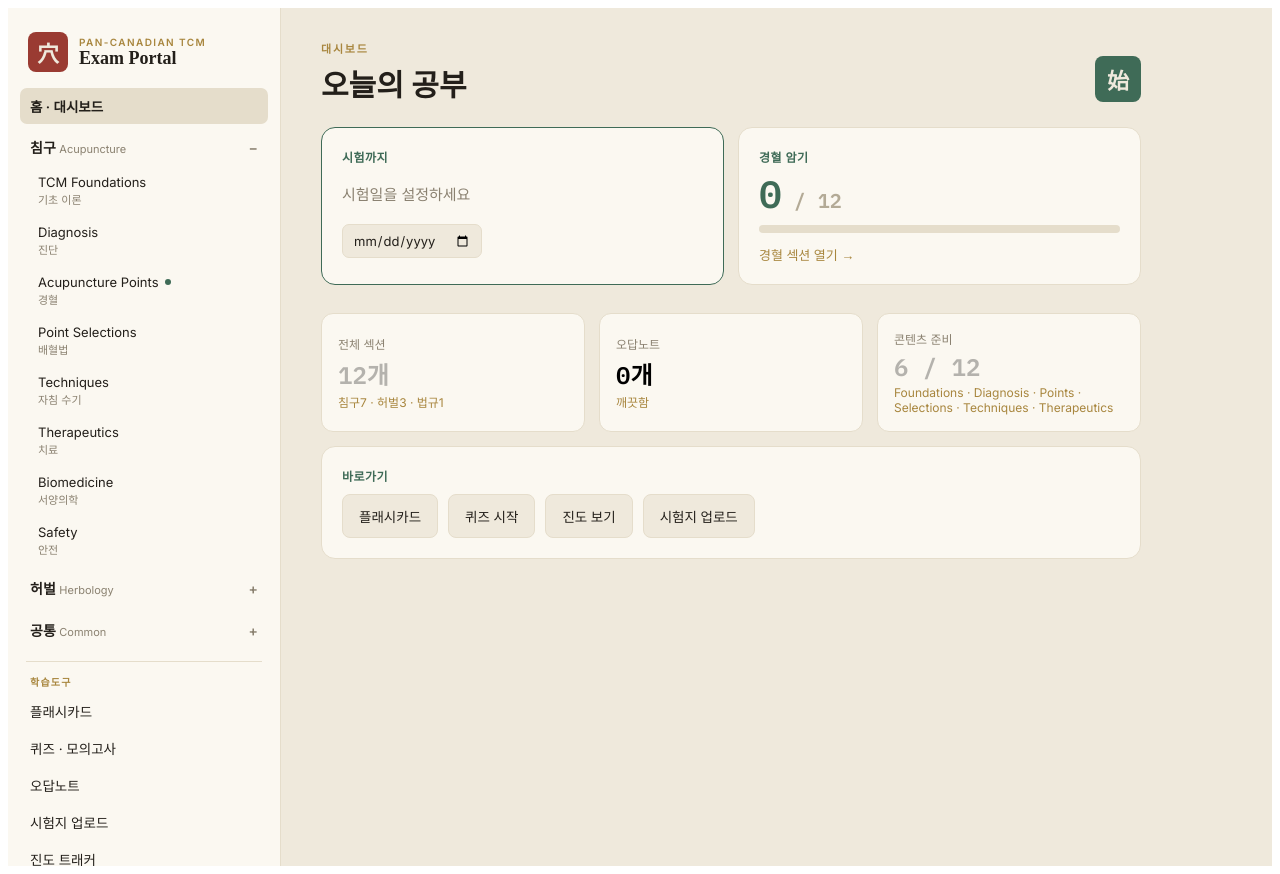
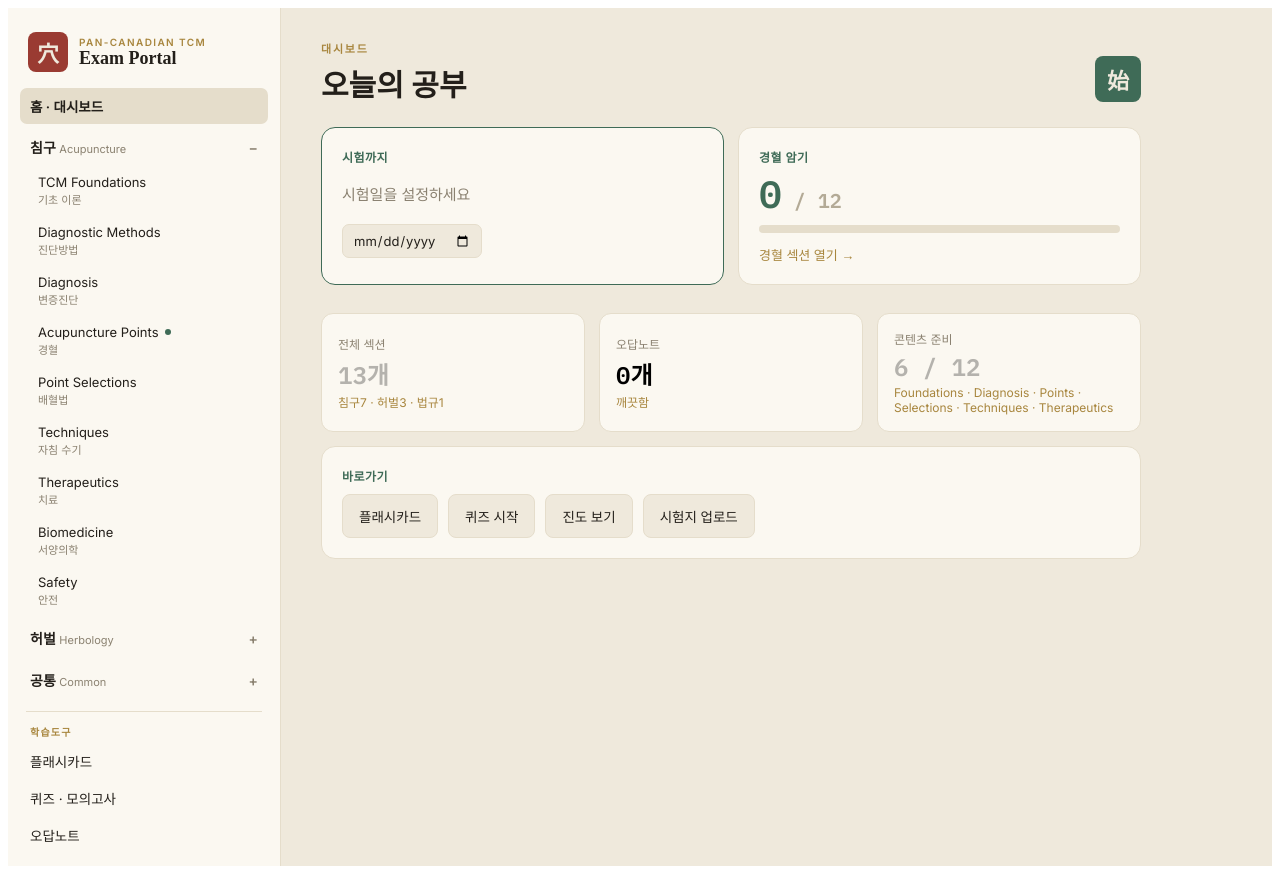
Before and after one commit to leesootcm/tcm-portal, a React (Vite) app: page / in a window 1280 px wide. Built offline with nearby package versions, Linux system fonts and the light colour scheme.

Commit message:
tab changes

```diff
--- a/src/App.jsx
+++ b/src/App.jsx
@@ -12,7 +12,8 @@
     id: "acu", label: "침구", en: "Acupuncture",
     sections: [
       { id: "acu-found", label: "TCM Foundations", ko: "기초 이론", hasNote: true },
-      { id: "acu-diag", label: "Diagnosis", ko: "진단", hasNote: true },
+      { id: "acu-diag", label: "Diagnostic Methods", ko: "진단방법", hasNote: true },
+      { id: "acu-pattern", label: "Diagnosis", ko: "변증진단", hasNote: true },
       { id: "acu-points", label: "Acupuncture Points", ko: "경혈", live: true },
       { id: "acu-selection", label: "Point Selections", ko: "배혈법", hasNote: true },
       { id: "acu-tech", label: "Techniques", ko: "자침 수기", hasNote: true },
```
Also changed, not shown: public/tcm-content.json.
